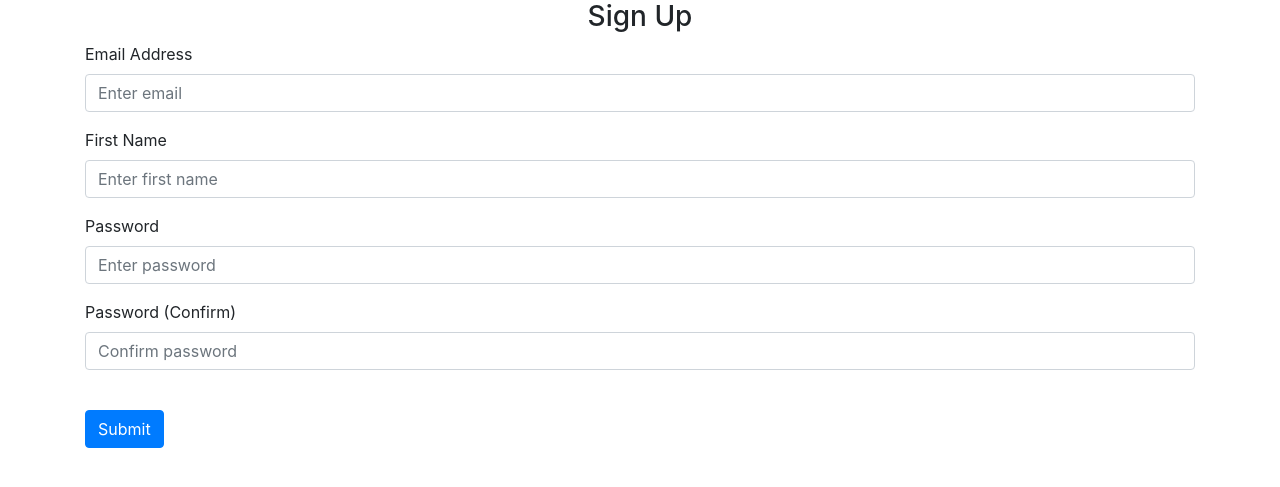
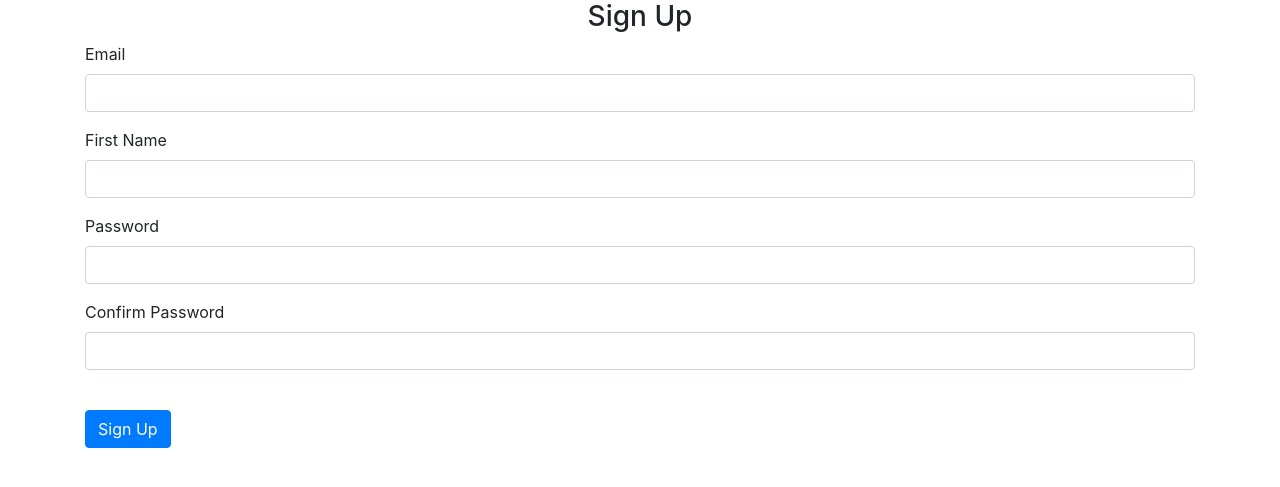
Before and after one commit to Joe-0009/7Rayfi, a Flask app: page /sign-up in a window 1280 px wide. Shown: the part 56-543 px from the top of the page. Run offline with Flask 3, Linux system fonts and the light colour scheme; some libraries are stand-ins or nearby versions.

Commit message:
implementig WTform

```diff
--- /dev/null
+++ b/requirements.txt
@@ -0,0 +1,4 @@
+flask
+flask_sqlalchemy
+flask_login
+werkzeug
--- a/website/auth.py
+++ b/website/auth.py
@@ -3,14 +3,16 @@ from .models import User
 from werkzeug.security import generate_password_hash, check_password_hash
 from . import db
 from flask_login import login_user, login_required, logout_user, current_user
+from .forms import RegistrationForm, LoginForm
 
 auth = Blueprint('auth', __name__)
 
 @auth.route('/login', methods=['GET', 'POST'])
 def login():
-    if request.method == 'POST':
-        email = request.form.get('email')
-        password = request.form.get('password')
+    form = LoginForm()
+    if form.validate_on_submit():
+        email = form.email.data
+        password = form.password.data
 
         user = User.query.filter_by(email=email).first()
         if user and check_password_hash(user.password, password):
@@ -22,7 +24,7 @@ def login():
         else:
             flash('Email does not exist.', category='error')
 
-    return render_template("login.html", user=current_user)
+    return render_template("login.html", user=current_user, form=form)
 
 @auth.route('/logout')
 @login_required
@@ -32,33 +34,19 @@ def logout():
 
 @auth.route('/sign-up', methods=['GET', 'POST'])
 def sign_up():
-    if request.method == 'POST':
-        email = request.form.get('email')
-        first_name = request.form.get('firstName')
-        password1 = request.form.get('password1')
-        password2 = request.form.get('password2')
+    form = RegistrationForm()
+    if form.validate_on_submit():
+        email = form.email.data
+        first_name = form.first_name.data
+        password1 = form.password1.data
 
-        user = User.query.filter_by(email=email).first()
-        if user:
-            flash('Email already exists.', category='error')
-        elif len(email) < 4:
-            flash('Email must be greater than 3 characters.', category='error')
-        elif len(first_name) < 2:
-            flash('First name must be greater than 1 character.', category='error')
-        elif password1 != password2:
-            flash('Passwords don\'t match.', category='error')
-        elif len(password1) < 7:
-            flash('Password must be at least 7 characters.', category='error')
-        else:
-            try:
-                hashed_password = generate_password_hash(password1, method='pbkdf2:sha256')
-                new_user = User(email=email, first_name=first_name, password=hashed_password)
-                db.session.add(new_user)
-                db.session.commit()
-                login_user(new_user, remember=True)
-                flash('Account created!', category='success')
-                return redirect(url_for('views.home'))
-            except Exception as e:
-                flash(f'An error occurred: {str(e)}', category='error')
+        hashed_password = generate_password_hash(password1, method='pbkdf2:sha256')
+        new_user = User(email=email, first_name=first_name, password=hashed_password)
+        db.session.add(new_user)
+        db.session.commit()
+        login_user(new_user, remember=True)
+        flash('Account created!', category='success')
+        return redirect(url_for('views.home'))
 
-    return render_template("sign_up.html", user=current_user)
+
+    return render_template("sign_up.html", user=current_user, form=form)
--- /dev/null
+++ b/website/forms.py
@@ -0,0 +1,21 @@
+from flask_wtf import FlaskForm
+from wtforms import StringField, PasswordField, SubmitField
+from wtforms.validators import DataRequired, Email, Length, EqualTo, ValidationError
+from .models import User
+
+class RegistrationForm(FlaskForm):
+    email = StringField('Email', validators=[DataRequired(), Email()])
+    first_name = StringField('First Name', validators=[DataRequired(), Length(min=2, max=50)])
+    password1 = PasswordField('Password', validators=[DataRequired(), Length(min=8)])
+    password2 = PasswordField('Confirm Password', validators=[DataRequired(), EqualTo('password1')])
+    submit = SubmitField('Sign Up')
+
+    def validate_email(self, email):
+        user = User.query.filter_by(email=email.data).first()
+        if user:
+            raise ValidationError('Email already exists.')
+
+class LoginForm(FlaskForm):
+    email = StringField('Email', validators=[DataRequired(), Email()])
+    password = PasswordField('Password', validators=[DataRequired()])
+    submit = SubmitField('Login')
--- a/website/templates/base.html
+++ b/website/templates/base.html
@@ -81,11 +81,17 @@
     fetch("/delete-note", {
       method: "POST",
       body: JSON.stringify({ noteId: noteId }),
+      headers: {
+        "Content-Type": "application/json",
+        "X-CSRFToken": "{{ csrf_token() }}"
+      }
     }).then((_res) => {
       window.location.href = "/";
     });
   }
 </script>
+
+
 {% endblock %}
   </body>
 </html>
--- a/website/templates/home.html
+++ b/website/templates/home.html
@@ -1,5 +1,6 @@
-{% extends "base.html" %} {% block title %}Home{% endblock %} {% block content
-    %}
+{% extends "base.html" %}
+{% block title %}Home{% endblock %}
+{% block content %}
     <h1 align="center">Notes</h1>
     <ul class="list-group list-group-flush" id="notes">
         {% for note in user.notes %}
@@ -12,6 +13,7 @@
         {% endfor %}
     </ul>
     <form method="POST">
+        <input type="hidden" name="csrf_token" value="{{ csrf_token() }}">
         <textarea name="note" id="note" class="form-control"></textarea>
         <br />
         <div align="center">
--- a/website/templates/sign_up.html
+++ b/website/templates/sign_up.html
@@ -4,52 +4,25 @@
 
 {% block content %}
 <form method="POST">
+    {{ form.hidden_tag() }}
     <h3 align="center">Sign Up</h3>
     <div class="form-group">
-        <label for="email">Email Address</label>
-        <input
-            type="email"
-            class="form-control"
-            id="email"
-            name="email"
-            placeholder="Enter email"
-            required
-        />
+        {{ form.email.label }}
+        {{ form.email(class="form-control") }}
     </div>
     <div class="form-group">
-        <label for="firstName">First Name</label>
-        <input
-            type="text"
-            class="form-control"
-            id="firstName"
-            name="firstName"
-            placeholder="Enter first name"
-            required
-        />
+        {{ form.first_name.label }}
+        {{ form.first_name(class="form-control") }}
     </div>
     <div class="form-group">
-        <label for="password1">Password</label>
-        <input
-            type="password"
-            class="form-control"
-            id="password1"
-            name="password1"
-            placeholder="Enter password"
-            required
-        />
+        {{ form.password1.label }}
+        {{ form.password1(class="form-control") }}
     </div>
     <div class="form-group">
-        <label for="password2">Password (Confirm)</label>
-        <input
-            type="password"
-            class="form-control"
-            id="password2"
-            name="password2"
-            placeholder="Confirm password"
-            required
-        />
+        {{ form.password2.label }}
+        {{ form.password2(class="form-control") }}
     </div>
     <br />
-    <button type="submit" class="btn btn-primary">Submit</button>
+    {{ form.submit(class="btn btn-primary") }}
 </form>
 {% endblock %}
```
Also changed, not shown: tempCodeRunnerFile.py (added, +7 -0 lines), website/__init__.py (+4 -4 lines), website/templates/login.html (+6 -19 lines), website/views.py (+5 -3 lines), instance/database.db. Lines whose indentation alone changed are shown as unchanged.
